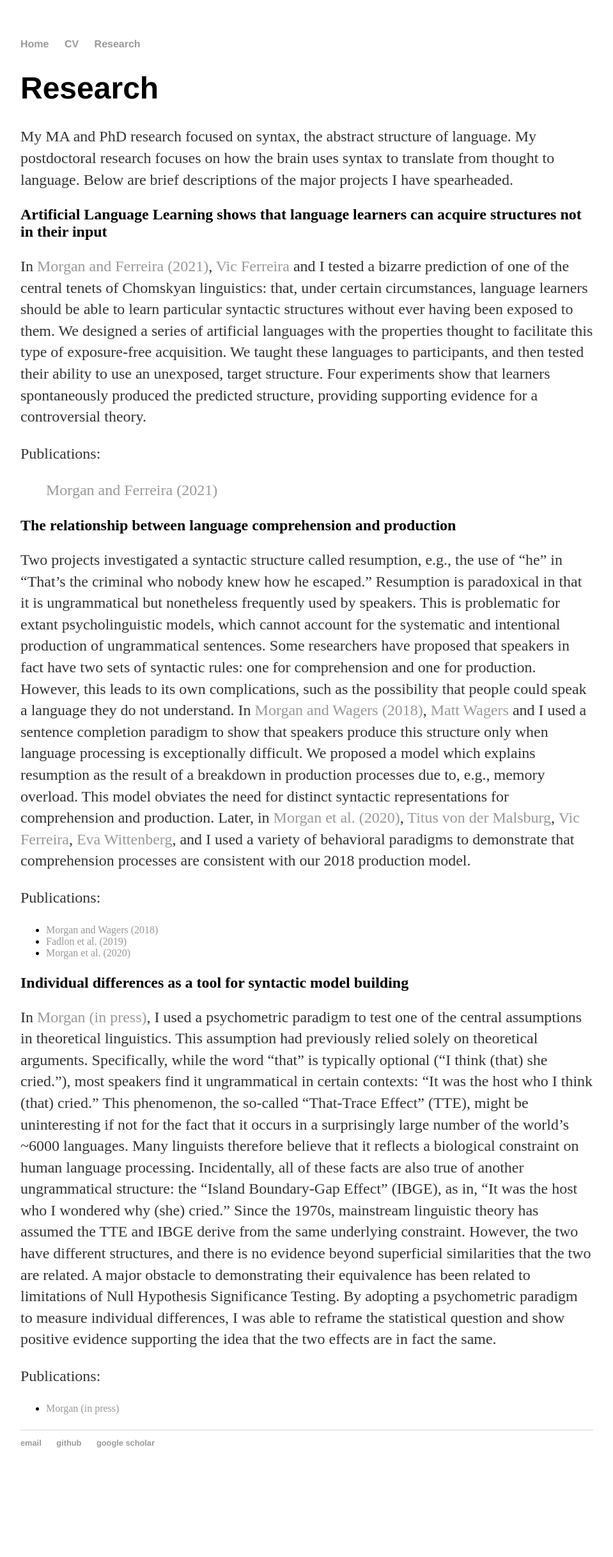
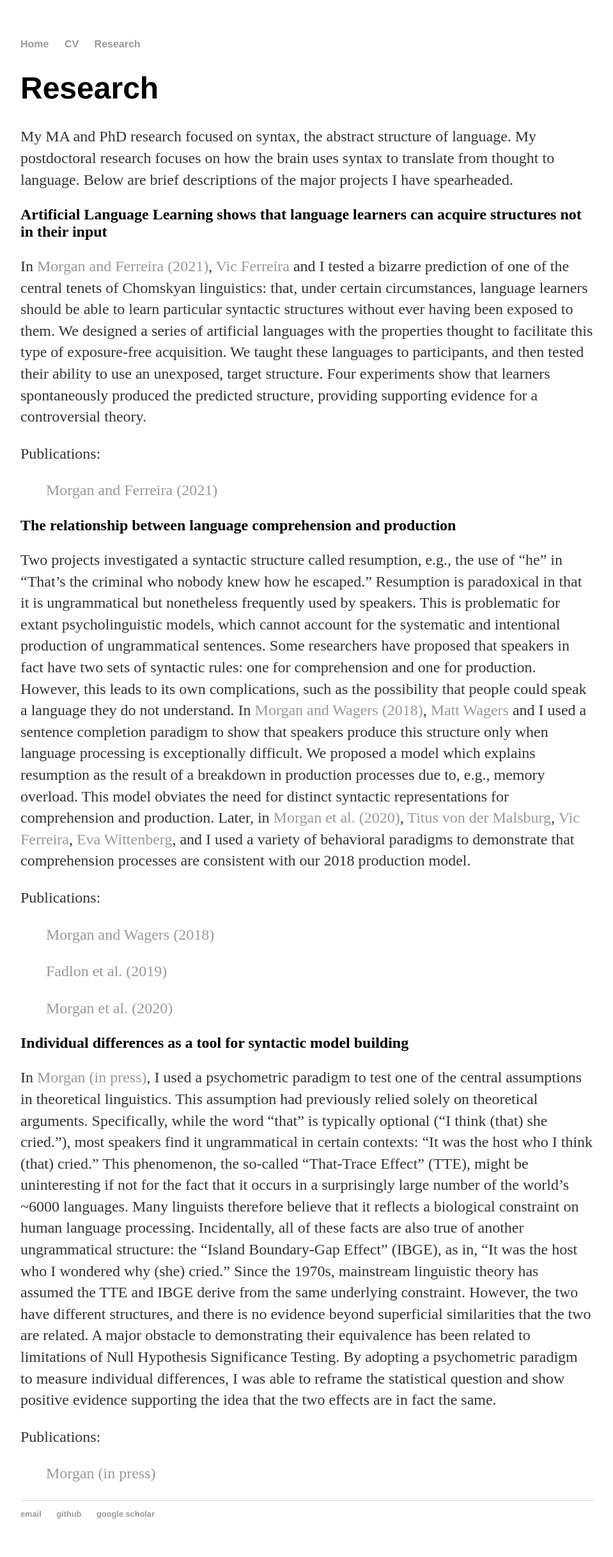
Before and after one commit to adam-milton-morgan/adam-milton-morgan.github.io, a Jekyll site: the page built from research/index.html, in a window 1280 px wide. Shown: the whole page at 64% size, without its empty margins (160-1119 px from the left). Built offline with Jekyll 4.4.1, drawn with Linux system fonts in a browser that asks for light colours; before the commit the page ends 2323 px from its top, so only the background shows below that.

Commit message:
Update index.html

```diff
--- a/research/index.html
+++ b/research/index.html
@@ -33,11 +33,10 @@ title: Adam M. Morgan, Cognitive Neuroscientist
 		This model obviates the need for distinct syntactic representations for comprehension and production.
 		Later, in <a href="https://doi.org/10.1016/j.cognition.2020.104417" target="_blank">Morgan et al. (2020)</a>, <a href="https://tmalsburg.github.io/" target="_blank">Titus von der Malsburg</a>, <a href="https://lpl.ucsd.edu/" target="_blank">Vic Ferreira</a>, <a href="https://lcl.ucsd.edu/people/" target="_blank">Eva Wittenberg</a>, and I used a variety of behavioral paradigms to demonstrate that comprehension processes are consistent with our 2018 production model.</p>
 
-		<p>Publications:
-			<ul>
-				<li> <a href="https://doi.org/10.1162/ling_a_00293" target="_blank">Morgan and Wagers (2018)</a> </li>
-				<li> <a href="https://doi.org/10.1016/j.jml.2019.02.005" target="_blank">Fadlon et al. (2019)</a> </li>
-				<li> <a href="https://doi.org/10.1016/j.cognition.2020.104417" target="_blank">Morgan et al. (2020)</a> </li> </ul> </p>
+	<p>Publications:</p>
+		<p class="tab"> <a href="https://doi.org/10.1162/ling_a_00293" target="_blank">Morgan and Wagers (2018)</a> </p>
+		<p class="tab"> <a href="https://doi.org/10.1016/j.jml.2019.02.005" target="_blank">Fadlon et al. (2019)</a> </p>
+		<p class="tab"> <a href="https://doi.org/10.1016/j.cognition.2020.104417" target="_blank">Morgan et al. (2020)</a> </p>
 
 	<h2>Individual differences as a tool for syntactic model building </h2>
 
@@ -51,8 +50,7 @@ title: Adam M. Morgan, Cognitive Neuroscientist
 		A major obstacle to demonstrating their equivalence has been related to limitations of Null Hypothesis Significance Testing.
 		By adopting a psychometric paradigm to measure individual differences, I was able to reframe the statistical question and show positive evidence supporting the idea that the two effects are in fact the same.</p>
 
-		<p>Publications:
-			<ul>
-				<li> <a href="that-trace9.pdf" target="_blank">Morgan (in press)</a> </li> </ul> </p>
+	<p>Publications:</p>
+		<p class="tab"> <a href="that-trace9.pdf" target="_blank">Morgan (in press)</a> </p>
 
 </div><!-- /.blurb -->
```
